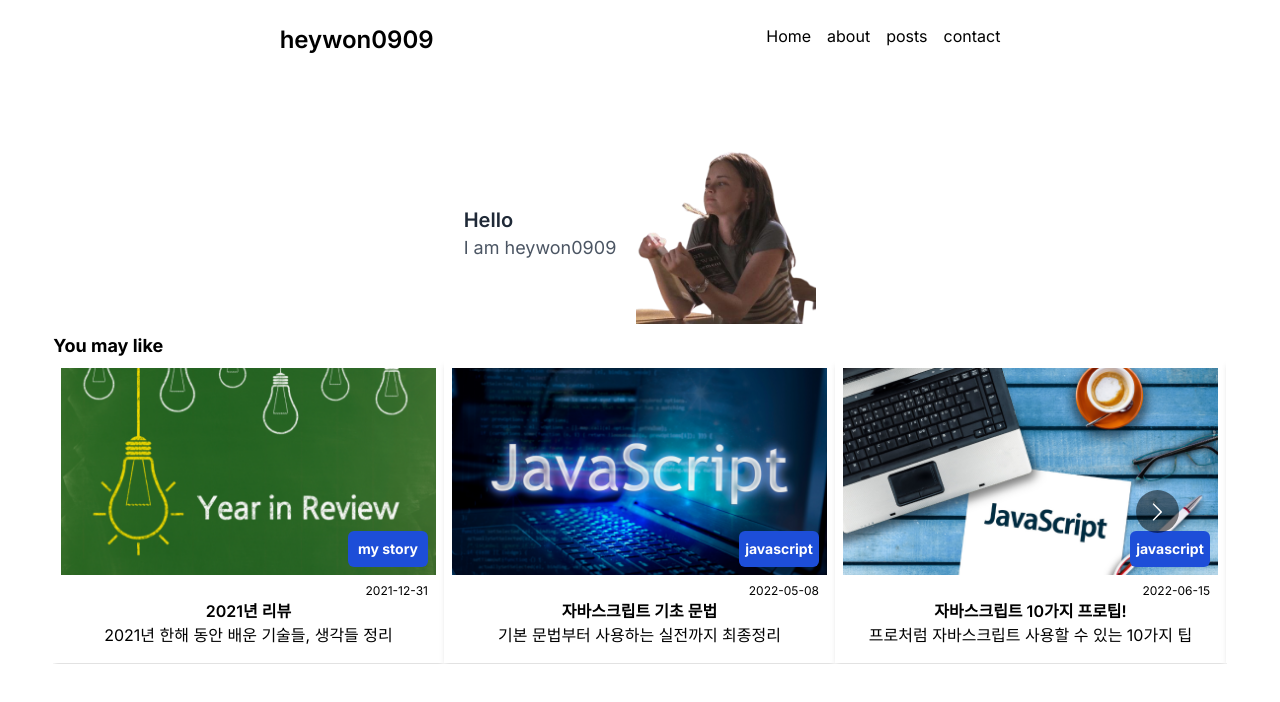
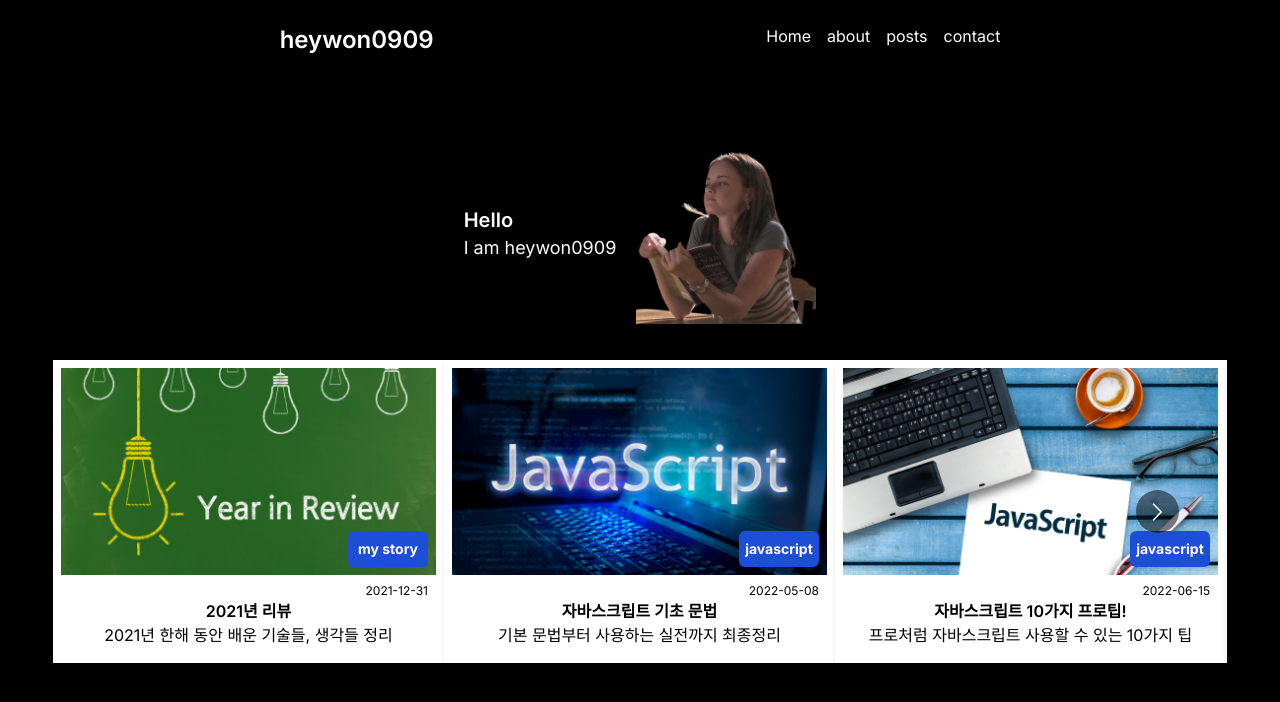
Before and after one commit to heywon0909/heywon0909-blog, a Next.js app: page / in a window 1280 px wide. Shown: the top 702 px of the page. Built offline with nearby package versions, Linux system fonts and the light colour scheme.

Commit message:
feat: serverAction create

```diff
--- /dev/null
+++ b/src/app/api/items/route.ts
@@ -0,0 +1,9 @@
+export async function POST(request: Request) {
+  console.log("form", request);
+  const formData = await request.formData();
+
+  const subject = formData.get("subject");
+  const email = formData.get("email");
+  const message = formData.get("message");
+  return Response.json({ email, subject, message });
+}
--- a/src/app/contact/page.tsx
+++ b/src/app/contact/page.tsx
@@ -1,16 +1,10 @@
+import { handleSubmit } from "@/service/form";
+import { useFormState } from "react-dom";
+const initialState = {
+  message: "",
+};
 export default function page() {
-  async function handleSubmit(formData: FormData) {
-    "use server";
-
-    const rawFormData = {
-      customerId: formData.get("customerId"),
-      email: formData.get("email"),
-      subject: formData.get("subject"),
-      message: formData.get("message"),
-    };
-
-    console.log("rawFormData", rawFormData);
-  }
+  const [state, formAction] = useFormState(handleSubmit, initialState);
 
   return (
     <div className="w-full h-full flex justify-center items-center">
@@ -19,7 +13,7 @@ export default function page() {
         <span className="text-xs">hw731911@gmail.com</span>
         <form
           className="w-full h-full  flex flex-col bg-slate-800 p-2 text-white rounded-md gap-3"
-          action={handleSubmit}
+          action={formAction}
         >
           <label htmlFor="email">email</label>
           <input type="text" id="email" name="email" className="text-black" />
--- a/src/app/globals.css
+++ b/src/app/globals.css
@@ -18,7 +18,7 @@
 
 body {
   height: 100vh;
-  color: rgb(var(--foreground-rgb));
+  background: rgb(var(--foreground-rgb));
   /* background: linear-gradient(
       to bottom,
       transparent,
--- a/src/components/header/Header.tsx
+++ b/src/components/header/Header.tsx
@@ -7,9 +7,9 @@ export default function Header() {
   const handleMain = () => router.push("/", { scroll: false });
 
   return (
-    <header className="absolute top-0 w-full h-20 flex items-center p-2 justify-center bg-white cursor-pointer">
+    <header className="absolute top-0 w-full h-20 flex items-center p-2 justify-center cursor-pointer">
       <div className="w-5/6 flex justify-around">
-        <h1 className="font-semibold text-2xl" onClick={handleMain}>
+        <h1 className="font-semibold text-2xl text-white" onClick={handleMain}>
           heywon0909
         </h1>
         <HeaderList />
--- a/src/components/header/HeaderList.tsx
+++ b/src/components/header/HeaderList.tsx
@@ -2,7 +2,7 @@ import Link from "next/link";
 
 export default function HeaderList() {
   return (
-    <div className="flex gap-4 text-base">
+    <div className="flex gap-4 text-base text-white">
       <Link href="/">Home</Link>
       <Link href="/about">about</Link>
       <Link href="/posts">posts</Link>
--- a/src/components/main/Profile.tsx
+++ b/src/components/main/Profile.tsx
@@ -4,8 +4,8 @@ export default function Profile() {
   return (
     <div className="w-auto h-auto p-2 flex justify-center items-center gap-5">
       <div>
-        <h1 className="text-xl text-gray-800 font-semibold">Hello</h1>
-        <span className="text-lg text-gray-600">I am heywon0909</span>
+        <h1 className="text-xl text-white font-semibold">Hello</h1>
+        <span className="text-lg text-white">I am heywon0909</span>
       </div>
       <Image
         src={"/blog/images/profile.png"}
--- /dev/null
+++ b/src/service/form.ts
@@ -0,0 +1,32 @@
+import { z } from "zod";
+interface SubmitData {
+  email: string;
+  subject: string;
+  message: string;
+}
+const schema = z.object({
+  email: z
+    .string({
+      invalid_type_error: "Invalid Email",
+    })
+    .email({ message: "Invalid email address" }),
+  subject: z.string(),
+  message: z.string(),
+});
+export async function handleSubmit(formData: FormData) {
+  "use server";
+
+  const validatedFields = schema.safeParse({
+    email: formData.get("email"),
+    subject: formData.get("subject"),
+    message: formData.get("message"),
+  });
+
+  if (!validatedFields.success) {
+    return {
+      errors: validatedFields.error.flatten().fieldErrors,
+    };
+  }
+
+  console.log("rawFormData", validatedFields);
+}
```
